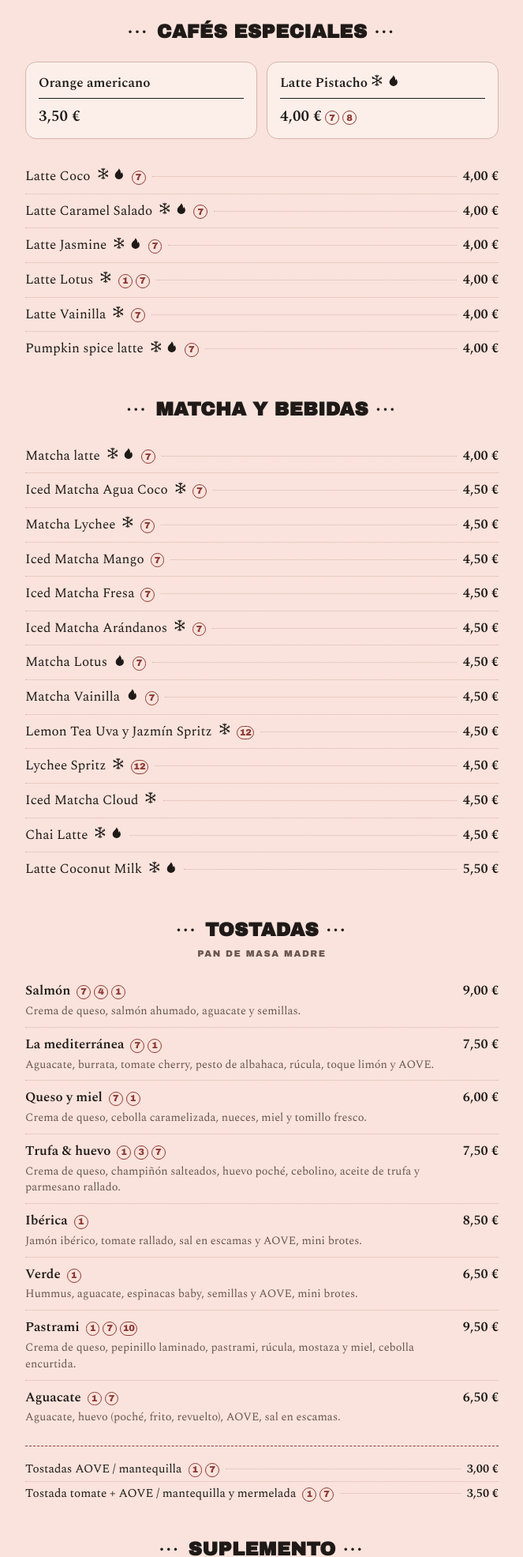
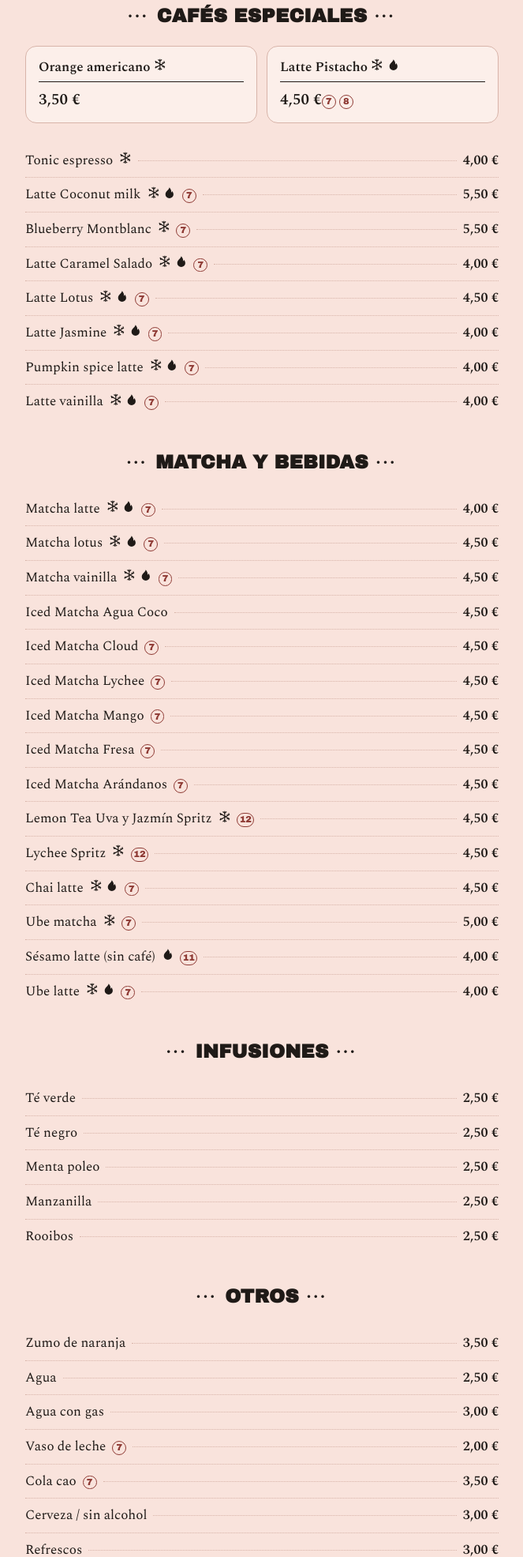
Before and after one commit to Oscarla0/molly-coffee-menu, a plain HTML site: page menu.html in a window 1280 px wide. Shown: the part 829-2800 px from the top of the page at 79% size, without its empty margins (308-971 px from the left). Drawn offline with nearby package versions, Linux system fonts and the light colour scheme.

Commit message:
Actualiza la carta con el PDF nuevo del 24/11/2026
- Nueva imagen de portada y nuevo PDF descargable
- Precios: Cappuccino 2,80 €, Latte Pistacho 4,50 €, Latte Lotus 4,50 €, Cola cao 3,50 €
- Nuevos: Tonic espresso, Blueberry Montblanc, Ube matcha, Ube latte,
  Sésamo latte, Vaso de leche, Refrescos y sección de Infusiones
- Se retiran Tostadas y Suplementos (ya no están en la carta)
- La portada usa solo el JPEG; se elimina el WebP antiguo

Co-Authored-By: Claude Opus 5.5 <noreply@anthropic.com>

```diff
--- a/menu.html
+++ b/menu.html
@@ -4,10 +4,10 @@
 <meta charset="utf-8">
 <meta name="viewport" content="width=device-width, initial-scale=1">
 <title>Molly Coffee — Menú en texto</title>
-<meta name="description" content="Menú de Molly Coffee: cafés de especialidad, cafés especiales, matcha y bebidas, y tostadas de pan de masa madre. Información de alérgenos incluida.">
+<meta name="description" content="Menú de Molly Coffee: cafés de especialidad, cafés especiales, matcha y bebidas, e infusiones. Información de alérgenos incluida.">
 <meta name="theme-color" content="#F9E3DC">
 <meta property="og:title" content="Molly Coffee — Menú">
-<meta property="og:description" content="Cafés, matcha y tostadas de masa madre.">
+<meta property="og:description" content="Cafés, cafés especiales, matcha e infusiones.">
 <meta property="og:type" content="website">
 <link rel="preconnect" href="https://fonts.googleapis.com">
 <link rel="preconnect" href="https://fonts.gstatic.com" crossorigin>
@@ -284,7 +284,7 @@ footer .flank{
     <div class="flank" aria-hidden="true">• • •</div>
     <h1>Molly Coffee</h1>
     <div class="flank" aria-hidden="true">• • •</div>
-    <p>Cafés · Matcha · Tostadas de pan de masa madre</p>
+    <p>Cafés · Matcha · Infusiones</p>
   </header>
 
   <nav aria-label="Secciones del menú">
@@ -292,8 +292,7 @@ footer .flank{
       <li><a href="#cafes">Cafés</a></li>
       <li><a href="#especiales">Especiales</a></li>
       <li><a href="#matcha">Matcha</a></li>
-      <li><a href="#tostadas">Tostadas</a></li>
-      <li><a href="#suplemento">Suplemento</a></li>
+      <li><a href="#infusiones">Infusiones</a></li>
       <li><a href="#otros">Otros</a></li>
       <li><a href="#alergenos">Alérgenos</a></li>
       <li><a href="index.html">← Imagen</a></li>
@@ -307,7 +306,7 @@ footer .flank{
     <div class="sec-title"><span class="d" aria-hidden="true">•••</span><h2 id="h-cafes">Cafés</h2><span class="d" aria-hidden="true">•••</span></div>
 
     <div class="featured">
-      <div><span class="fname">Americano</span><span class="fprice">2,60 €</span></div>
+      <div><span class="fname">Americano</span><span class="fprice">2,60 €</span><span class="algs"><a class="alg" href="#a7" aria-label="Alérgeno: leche">7</a></span></div>
       <div><span class="fname">Iced Latte</span><span class="fprice">3,50 €</span></div>
     </div>
 
@@ -315,11 +314,11 @@ footer .flank{
       <li><div class="row"><span class="name">Espresso</span><span class="leader"></span><span class="price">2,20 €</span></div></li>
       <li><div class="row"><span class="name">Cortado</span><span class="algs"><a class="alg" href="#a7" aria-label="Alérgeno: leche">7</a></span><span class="leader"></span><span class="price">2,50 €</span></div></li>
       <li><div class="row"><span class="name">Latte</span><span class="algs"><a class="alg" href="#a7" aria-label="Alérgeno: leche">7</a></span><span class="leader"></span><span class="price">2,70 € / 3,50 €</span></div></li>
-      <li><div class="row"><span class="name">Cappucino</span><span class="algs"><a class="alg" href="#a7" aria-label="Alérgeno: leche">7</a></span><span class="leader"></span><span class="price">2,70 €</span></div></li>
+      <li><div class="row"><span class="name">Cappuccino</span><span class="algs"><a class="alg" href="#a7" aria-label="Alérgeno: leche">7</a></span><span class="leader"></span><span class="price">2,80 €</span></div></li>
       <li><div class="row"><span class="name">Flat white</span><span class="algs"><a class="alg" href="#a7" aria-label="Alérgeno: leche">7</a></span><span class="leader"></span><span class="price">3,00 €</span></div></li>
+      <li><div class="row"><span class="name">Cold brew</span><span class="temps"><svg class="ic" role="img" aria-label="Disponible frío"><use href="#ic-cold"/></svg></span><span class="leader"></span><span class="price">4,50 €</span></div></li>
       <li><div class="row"><span class="name">Filtro V60</span><span class="leader"></span><span class="price">6,00 €</span></div></li>
-      <li><div class="row"><span class="name">Filtro Competición Premium</span><span class="leader"></span><span class="price">9,50 €</span></div></li>
-      <li><div class="row"><span class="name">Cold brew</span><span class="temps"><svg class="ic" role="img" aria-label="Disponible frío"><use href="#ic-cold"/></svg></span><span class="leader"></span><span class="price">4,50 €</span></div></li>
+      <li><div class="row"><span class="name">Filtro premium</span><span class="leader"></span><span class="price">9,50 €</span></div></li>
     </ul>
   </section>
 
@@ -328,23 +327,19 @@ footer .flank{
     <div class="sec-title"><span class="d" aria-hidden="true">•••</span><h2 id="h-esp">Cafés especiales</h2><span class="d" aria-hidden="true">•••</span></div>
 
     <div class="featured">
-      <div><span class="fname">Orange americano</span><span class="fprice">3,50 €</span></div>
-      <div>
-        <span class="fname">Latte Pistacho
-          <span class="temps"><svg class="ic" role="img" aria-label="Disponible frío"><use href="#ic-cold"/></svg><svg class="ic" role="img" aria-label="Disponible caliente"><use href="#ic-hot"/></svg></span>
-        </span>
-        <span class="fprice">4,00 €</span>
-        <span class="algs"><a class="alg" href="#a7" aria-label="Alérgeno: leche">7</a><a class="alg" href="#a8" aria-label="Alérgeno: frutos de cáscara">8</a></span>
-      </div>
+      <div><span class="fname">Orange americano <span class="temps"><svg class="ic" role="img" aria-label="Disponible frío"><use href="#ic-cold"/></svg></span></span><span class="fprice">3,50 €</span></div>
+      <div><span class="fname">Latte Pistacho <span class="temps"><svg class="ic" role="img" aria-label="Disponible frío"><use href="#ic-cold"/></svg><svg class="ic" role="img" aria-label="Disponible caliente"><use href="#ic-hot"/></svg></span></span><span class="fprice">4,50 €</span><span class="algs"><a class="alg" href="#a7" aria-label="Alérgeno: leche">7</a><a class="alg" href="#a8" aria-label="Alérgeno: frutos de cáscara">8</a></span></div>
     </div>
 
     <ul class="list">
-      <li><div class="row"><span class="name">Latte Coco</span><span class="temps"><svg class="ic" role="img" aria-label="Disponible frío"><use href="#ic-cold"/></svg><svg class="ic" role="img" aria-label="Disponible caliente"><use href="#ic-hot"/></svg></span><span class="algs"><a class="alg" href="#a7" aria-label="Alérgeno: leche">7</a></span><span class="leader"></span><span class="price">4,00 €</span></div></li>
+      <li><div class="row"><span class="name">Tonic espresso</span><span class="temps"><svg class="ic" role="img" aria-label="Disponible frío"><use href="#ic-cold"/></svg></span><span class="leader"></span><span class="price">4,00 €</span></div></li>
+      <li><div class="row"><span class="name">Latte Coconut milk</span><span class="temps"><svg class="ic" role="img" aria-label="Disponible frío"><use href="#ic-cold"/></svg><svg class="ic" role="img" aria-label="Disponible caliente"><use href="#ic-hot"/></svg></span><span class="algs"><a class="alg" href="#a7" aria-label="Alérgeno: leche">7</a></span><span class="leader"></span><span class="price">5,50 €</span></div></li>
+      <li><div class="row"><span class="name">Blueberry Montblanc</span><span class="temps"><svg class="ic" role="img" aria-label="Disponible frío"><use href="#ic-cold"/></svg></span><span class="algs"><a class="alg" href="#a7" aria-label="Alérgeno: leche">7</a></span><span class="leader"></span><span class="price">5,50 €</span></div></li>
       <li><div class="row"><span class="name">Latte Caramel Salado</span><span class="temps"><svg class="ic" role="img" aria-label="Disponible frío"><use href="#ic-cold"/></svg><svg class="ic" role="img" aria-label="Disponible caliente"><use href="#ic-hot"/></svg></span><span class="algs"><a class="alg" href="#a7" aria-label="Alérgeno: leche">7</a></span><span class="leader"></span><span class="price">4,00 €</span></div></li>
+      <li><div class="row"><span class="name">Latte Lotus</span><span class="temps"><svg class="ic" role="img" aria-label="Disponible frío"><use href="#ic-cold"/></svg><svg class="ic" role="img" aria-label="Disponible caliente"><use href="#ic-hot"/></svg></span><span class="algs"><a class="alg" href="#a7" aria-label="Alérgeno: leche">7</a></span><span class="leader"></span><span class="price">4,50 €</span></div></li>
       <li><div class="row"><span class="name">Latte Jasmine</span><span class="temps"><svg class="ic" role="img" aria-label="Disponible frío"><use href="#ic-cold"/></svg><svg class="ic" role="img" aria-label="Disponible caliente"><use href="#ic-hot"/></svg></span><span class="algs"><a class="alg" href="#a7" aria-label="Alérgeno: leche">7</a></span><span class="leader"></span><span class="price">4,00 €</span></div></li>
-      <li><div class="row"><span class="name">Latte Lotus</span><span class="temps"><svg class="ic" role="img" aria-label="Disponible frío"><use href="#ic-cold"/></svg></span><span class="algs"><a class="alg" href="#a1" aria-label="Alérgeno: cereales con gluten">1</a><a class="alg" href="#a7" aria-label="Alérgeno: leche">7</a></span><span class="leader"></span><span class="price">4,00 €</span></div></li>
-      <li><div class="row"><span class="name">Latte Vainilla</span><span class="temps"><svg class="ic" role="img" aria-label="Disponible frío"><use href="#ic-cold"/></svg></span><span class="algs"><a class="alg" href="#a7" aria-label="Alérgeno: leche">7</a></span><span class="leader"></span><span class="price">4,00 €</span></div></li>
       <li><div class="row"><span class="name">Pumpkin spice latte</span><span class="temps"><svg class="ic" role="img" aria-label="Disponible frío"><use href="#ic-cold"/></svg><svg class="ic" role="img" aria-label="Disponible caliente"><use href="#ic-hot"/></svg></span><span class="algs"><a class="alg" href="#a7" aria-label="Alérgeno: leche">7</a></span><span class="leader"></span><span class="price">4,00 €</span></div></li>
+      <li><div class="row"><span class="name">Latte vainilla</span><span class="temps"><svg class="ic" role="img" aria-label="Disponible frío"><use href="#ic-cold"/></svg><svg class="ic" role="img" aria-label="Disponible caliente"><use href="#ic-hot"/></svg></span><span class="algs"><a class="alg" href="#a7" aria-label="Alérgeno: leche">7</a></span><span class="leader"></span><span class="price">4,00 €</span></div></li>
     </ul>
   </section>
 
@@ -354,78 +349,34 @@ footer .flank{
 
     <ul class="list">
       <li><div class="row"><span class="name">Matcha latte</span><span class="temps"><svg class="ic" role="img" aria-label="Disponible frío"><use href="#ic-cold"/></svg><svg class="ic" role="img" aria-label="Disponible caliente"><use href="#ic-hot"/></svg></span><span class="algs"><a class="alg" href="#a7" aria-label="Alérgeno: leche">7</a></span><span class="leader"></span><span class="price">4,00 €</span></div></li>
-      <li><div class="row"><span class="name">Iced Matcha Agua Coco</span><span class="temps"><svg class="ic" role="img" aria-label="Disponible frío"><use href="#ic-cold"/></svg></span><span class="algs"><a class="alg" href="#a7" aria-label="Alérgeno: leche">7</a></span><span class="leader"></span><span class="price">4,50 €</span></div></li>
-      <li><div class="row"><span class="name">Matcha Lychee</span><span class="temps"><svg class="ic" role="img" aria-label="Disponible frío"><use href="#ic-cold"/></svg></span><span class="algs"><a class="alg" href="#a7" aria-label="Alérgeno: leche">7</a></span><span class="leader"></span><span class="price">4,50 €</span></div></li>
+      <li><div class="row"><span class="name">Matcha lotus</span><span class="temps"><svg class="ic" role="img" aria-label="Disponible frío"><use href="#ic-cold"/></svg><svg class="ic" role="img" aria-label="Disponible caliente"><use href="#ic-hot"/></svg></span><span class="algs"><a class="alg" href="#a7" aria-label="Alérgeno: leche">7</a></span><span class="leader"></span><span class="price">4,50 €</span></div></li>
+      <li><div class="row"><span class="name">Matcha vainilla</span><span class="temps"><svg class="ic" role="img" aria-label="Disponible frío"><use href="#ic-cold"/></svg><svg class="ic" role="img" aria-label="Disponible caliente"><use href="#ic-hot"/></svg></span><span class="algs"><a class="alg" href="#a7" aria-label="Alérgeno: leche">7</a></span><span class="leader"></span><span class="price">4,50 €</span></div></li>
+      <li><div class="row"><span class="name">Iced Matcha Agua Coco</span><span class="leader"></span><span class="price">4,50 €</span></div></li>
+      <li><div class="row"><span class="name">Iced Matcha Cloud</span><span class="algs"><a class="alg" href="#a7" aria-label="Alérgeno: leche">7</a></span><span class="leader"></span><span class="price">4,50 €</span></div></li>
+      <li><div class="row"><span class="name">Iced Matcha Lychee</span><span class="algs"><a class="alg" href="#a7" aria-label="Alérgeno: leche">7</a></span><span class="leader"></span><span class="price">4,50 €</span></div></li>
       <li><div class="row"><span class="name">Iced Matcha Mango</span><span class="algs"><a class="alg" href="#a7" aria-label="Alérgeno: leche">7</a></span><span class="leader"></span><span class="price">4,50 €</span></div></li>
       <li><div class="row"><span class="name">Iced Matcha Fresa</span><span class="algs"><a class="alg" href="#a7" aria-label="Alérgeno: leche">7</a></span><span class="leader"></span><span class="price">4,50 €</span></div></li>
-      <li><div class="row"><span class="name">Iced Matcha Arándanos</span><span class="temps"><svg class="ic" role="img" aria-label="Disponible frío"><use href="#ic-cold"/></svg></span><span class="algs"><a class="alg" href="#a7" aria-label="Alérgeno: leche">7</a></span><span class="leader"></span><span class="price">4,50 €</span></div></li>
-      <li><div class="row"><span class="name">Matcha Lotus</span><span class="temps"><svg class="ic" role="img" aria-label="Disponible caliente"><use href="#ic-hot"/></svg></span><span class="algs"><a class="alg" href="#a7" aria-label="Alérgeno: leche">7</a></span><span class="leader"></span><span class="price">4,50 €</span></div></li>
-      <li><div class="row"><span class="name">Matcha Vainilla</span><span class="temps"><svg class="ic" role="img" aria-label="Disponible caliente"><use href="#ic-hot"/></svg></span><span class="algs"><a class="alg" href="#a7" aria-label="Alérgeno: leche">7</a></span><span class="leader"></span><span class="price">4,50 €</span></div></li>
+      <li><div class="row"><span class="name">Iced Matcha Arándanos</span><span class="algs"><a class="alg" href="#a7" aria-label="Alérgeno: leche">7</a></span><span class="leader"></span><span class="price">4,50 €</span></div></li>
       <li><div class="row"><span class="name">Lemon Tea Uva y Jazmín Spritz</span><span class="temps"><svg class="ic" role="img" aria-label="Disponible frío"><use href="#ic-cold"/></svg></span><span class="algs"><a class="alg" href="#a12" aria-label="Alérgeno: sulfitos">12</a></span><span class="leader"></span><span class="price">4,50 €</span></div></li>
       <li><div class="row"><span class="name">Lychee Spritz</span><span class="temps"><svg class="ic" role="img" aria-label="Disponible frío"><use href="#ic-cold"/></svg></span><span class="algs"><a class="alg" href="#a12" aria-label="Alérgeno: sulfitos">12</a></span><span class="leader"></span><span class="price">4,50 €</span></div></li>
-      <li><div class="row"><span class="name">Iced Matcha Cloud</span><span class="temps"><svg class="ic" role="img" aria-label="Disponible frío"><use href="#ic-cold"/></svg></span><span class="leader"></span><span class="price">4,50 €</span></div></li>
-      <li><div class="row"><span class="name">Chai Latte</span><span class="temps"><svg class="ic" role="img" aria-label="Disponible frío"><use href="#ic-cold"/></svg><svg class="ic" role="img" aria-label="Disponible caliente"><use href="#ic-hot"/></svg></span><span class="leader"></span><span class="price">4,50 €</span></div></li>
-      <li><div class="row"><span class="name">Latte Coconut Milk</span><span class="temps"><svg class="ic" role="img" aria-label="Disponible frío"><use href="#ic-cold"/></svg><svg class="ic" role="img" aria-label="Disponible caliente"><use href="#ic-hot"/></svg></span><span class="leader"></span><span class="price">5,50 €</span></div></li>
+      <li><div class="row"><span class="name">Chai latte</span><span class="temps"><svg class="ic" role="img" aria-label="Disponible frío"><use href="#ic-cold"/></svg><svg class="ic" role="img" aria-label="Disponible caliente"><use href="#ic-hot"/></svg></span><span class="algs"><a class="alg" href="#a7" aria-label="Alérgeno: leche">7</a></span><span class="leader"></span><span class="price">4,50 €</span></div></li>
+      <li><div class="row"><span class="name">Ube matcha</span><span class="temps"><svg class="ic" role="img" aria-label="Disponible frío"><use href="#ic-cold"/></svg></span><span class="algs"><a class="alg" href="#a7" aria-label="Alérgeno: leche">7</a></span><span class="leader"></span><span class="price">5,00 €</span></div></li>
+      <li><div class="row"><span class="name">Sésamo latte (sin café)</span><span class="temps"><svg class="ic" role="img" aria-label="Disponible caliente"><use href="#ic-hot"/></svg></span><span class="algs"><a class="alg" href="#a11" aria-label="Alérgeno: sésamo">11</a></span><span class="leader"></span><span class="price">4,00 €</span></div></li>
+      <li><div class="row"><span class="name">Ube latte</span><span class="temps"><svg class="ic" role="img" aria-label="Disponible frío"><use href="#ic-cold"/></svg><svg class="ic" role="img" aria-label="Disponible caliente"><use href="#ic-hot"/></svg></span><span class="algs"><a class="alg" href="#a7" aria-label="Alérgeno: leche">7</a></span><span class="leader"></span><span class="price">4,00 €</span></div></li>
     </ul>
   </section>
 
-  <!-- ============ TOSTADAS ============ -->
-  <section id="tostadas" aria-labelledby="h-tost">
-    <div class="sec-title"><span class="d" aria-hidden="true">•••</span><h2 id="h-tost">Tostadas</h2><span class="d" aria-hidden="true">•••</span></div>
-    <p class="sec-sub">Pan de masa madre</p>
+  <!-- ============ INFUSIONES ============ -->
+  <section id="infusiones" aria-labelledby="h-inf">
+    <div class="sec-title"><span class="d" aria-hidden="true">•••</span><h2 id="h-inf">Infusiones</h2><span class="d" aria-hidden="true">•••</span></div>
 
-    <ul class="list dishes">
-      <li>
-        <div class="row"><span class="name">Salmón</span><span class="algs"><a class="alg" href="#a7" aria-label="Alérgeno: leche">7</a><a class="alg" href="#a4" aria-label="Alérgeno: pescado">4</a><a class="alg" href="#a1" aria-label="Alérgeno: cereales con gluten">1</a></span><span class="price">9,00 €</span></div>
-        <p class="desc">Crema de queso, salmón ahumado, aguacate y semillas.</p>
-      </li>
-      <li>
-        <div class="row"><span class="name">La mediterránea</span><span class="algs"><a class="alg" href="#a7" aria-label="Alérgeno: leche">7</a><a class="alg" href="#a1" aria-label="Alérgeno: cereales con gluten">1</a></span><span class="price">7,50 €</span></div>
-        <p class="desc">Aguacate, burrata, tomate cherry, pesto de albahaca, rúcula, toque limón y AOVE.</p>
-      </li>
-      <li>
-        <div class="row"><span class="name">Queso y miel</span><span class="algs"><a class="alg" href="#a7" aria-label="Alérgeno: leche">7</a><a class="alg" href="#a1" aria-label="Alérgeno: cereales con gluten">1</a></span><span class="price">6,00 €</span></div>
-        <p class="desc">Crema de queso, cebolla caramelizada, nueces, miel y tomillo fresco.</p>
-      </li>
-      <li>
-        <div class="row"><span class="name">Trufa &amp; huevo</span><span class="algs"><a class="alg" href="#a1" aria-label="Alérgeno: cereales con gluten">1</a><a class="alg" href="#a3" aria-label="Alérgeno: huevo">3</a><a class="alg" href="#a7" aria-label="Alérgeno: leche">7</a></span><span class="price">7,50 €</span></div>
-        <p class="desc">Crema de queso, champiñón salteados, huevo poché, cebolino, aceite de trufa y parmesano rallado.</p>
-      </li>
-      <li>
-        <div class="row"><span class="name">Ibérica</span><span class="algs"><a class="alg" href="#a1" aria-label="Alérgeno: cereales con gluten">1</a></span><span class="price">8,50 €</span></div>
-        <p class="desc">Jamón ibérico, tomate rallado, sal en escamas y AOVE, mini brotes.</p>
-      </li>
-      <li>
-        <div class="row"><span class="name">Verde</span><span class="algs"><a class="alg" href="#a1" aria-label="Alérgeno: cereales con gluten">1</a></span><span class="price">6,50 €</span></div>
-        <p class="desc">Hummus, aguacate, espinacas baby, semillas y AOVE, mini brotes.</p>
-      </li>
-      <li>
-        <div class="row"><span class="name">Pastrami</span><span class="algs"><a class="alg" href="#a1" aria-label="Alérgeno: cereales con gluten">1</a><a class="alg" href="#a7" aria-label="Alérgeno: leche">7</a><a class="alg" href="#a10" aria-label="Alérgeno: mostaza">10</a></span><span class="price">9,50 €</span></div>
-        <p class="desc">Crema de queso, pepinillo laminado, pastrami, rúcula, mostaza y miel, cebolla encurtida.</p>
-      </li>
-      <li>
-        <div class="row"><span class="name">Aguacate</span><span class="algs"><a class="alg" href="#a1" aria-label="Alérgeno: cereales con gluten">1</a><a class="alg" href="#a7" aria-label="Alérgeno: leche">7</a></span><span class="price">6,50 €</span></div>
-        <p class="desc">Aguacate, huevo (poché, frito, revuelto), AOVE, sal en escamas.</p>
-      </li>
+    <ul class="list">
+      <li><div class="row"><span class="name">Té verde</span><span class="leader"></span><span class="price">2,50 €</span></div></li>
+      <li><div class="row"><span class="name">Té negro</span><span class="leader"></span><span class="price">2,50 €</span></div></li>
+      <li><div class="row"><span class="name">Menta poleo</span><span class="leader"></span><span class="price">2,50 €</span></div></li>
+      <li><div class="row"><span class="name">Manzanilla</span><span class="leader"></span><span class="price">2,50 €</span></div></li>
+      <li><div class="row"><span class="name">Rooibos</span><span class="leader"></span><span class="price">2,50 €</span></div></li>
     </ul>
-
-    <ul class="list extras">
-      <li><div class="row"><span class="name">Tostadas AOVE / mantequilla</span><span class="algs"><a class="alg" href="#a1" aria-label="Alérgeno: cereales con gluten">1</a><a class="alg" href="#a7" aria-label="Alérgeno: leche">7</a></span><span class="leader"></span><span class="price">3,00 €</span></div></li>
-      <li><div class="row"><span class="name">Tostada tomate + AOVE / mantequilla y mermelada</span><span class="algs"><a class="alg" href="#a1" aria-label="Alérgeno: cereales con gluten">1</a><a class="alg" href="#a7" aria-label="Alérgeno: leche">7</a></span><span class="leader"></span><span class="price">3,50 €</span></div></li>
-    </ul>
-  </section>
-
-  <!-- ============ SUPLEMENTO ============ -->
-  <section id="suplemento" aria-labelledby="h-sup">
-    <div class="sec-title"><span class="d" aria-hidden="true">•••</span><h2 id="h-sup">Suplemento</h2><span class="d" aria-hidden="true">•••</span></div>
-    <div class="boxed">
-      <ul class="list">
-        <li><div class="row"><span class="name">Huevo (poché, frito, revuelto)</span><span class="algs"><a class="alg" href="#a3" aria-label="Alérgeno: huevo">3</a></span><span class="leader"></span><span class="price">1,50 €</span></div></li>
-        <li><div class="row"><span class="name">Jamón ibérico</span><span class="algs"><a class="alg" href="#a1" aria-label="Alérgeno: cereales con gluten">1</a></span><span class="leader"></span><span class="price">3,00 €</span></div></li>
-        <li><div class="row"><span class="name">Salmón</span><span class="algs"><a class="alg" href="#a4" aria-label="Alérgeno: pescado">4</a></span><span class="leader"></span><span class="price">3,00 €</span></div></li>
-        <li><div class="row"><span class="name">Aguacate</span><span class="leader"></span><span class="price">1,50 €</span></div></li>
-      </ul>
-    </div>
   </section>
 
   <!-- ============ OTROS ============ -->
@@ -436,15 +387,17 @@ footer .flank{
       <li><div class="row"><span class="name">Zumo de naranja</span><span class="leader"></span><span class="price">3,50 €</span></div></li>
       <li><div class="row"><span class="name">Agua</span><span class="leader"></span><span class="price">2,50 €</span></div></li>
       <li><div class="row"><span class="name">Agua con gas</span><span class="leader"></span><span class="price">3,00 €</span></div></li>
-      <li><div class="row"><span class="name">Cola cao</span><span class="algs"><a class="alg" href="#a7" aria-label="Alérgeno: leche">7</a></span><span class="leader"></span><span class="price">3,00 €</span></div></li>
-      <li><div class="row"><span class="name">Cerveza sin alcohol</span><span class="leader"></span><span class="price">3,00 €</span></div></li>
+      <li><div class="row"><span class="name">Vaso de leche</span><span class="algs"><a class="alg" href="#a7" aria-label="Alérgeno: leche">7</a></span><span class="leader"></span><span class="price">2,00 €</span></div></li>
+      <li><div class="row"><span class="name">Cola cao</span><span class="algs"><a class="alg" href="#a7" aria-label="Alérgeno: leche">7</a></span><span class="leader"></span><span class="price">3,50 €</span></div></li>
+      <li><div class="row"><span class="name">Cerveza / sin alcohol</span><span class="leader"></span><span class="price">3,00 €</span></div></li>
+      <li><div class="row"><span class="name">Refrescos</span><span class="leader"></span><span class="price">3,00 €</span></div></li>
     </ul>
 
     <ul class="extras">
+      <li>Extra de café: <b>0,80 €</b></li>
       <li>Extra de sirope: <b>0,50 €</b></li>
-      <li>Extra de café: <b>0,80 €</b></li>
-      <li>Opción con leche vegetal (avena y coco): <b>0,30 €</b> <span class="algs"><a class="alg" href="#a7" aria-label="Alérgeno: leche">7</a></span></li>
-      <li>Matcha grande XL: <b>1,00 €</b></li>
+      <li>Opción con leche vegetal (avena, coco y soja): <b>0,30 €</b> <span class="algs"><a class="alg" href="#a7" aria-label="Alérgeno: leche">7</a></span></li>
+      <li>Matcha XL: <b>1,00 €</b></li>
     </ul>
   </section>
 
```
Also changed, not shown: index.html (+5 -8 lines), assets/menu-molly-coffee.jpg, assets/menu-molly-coffee.webp (deleted), 2 other files.
